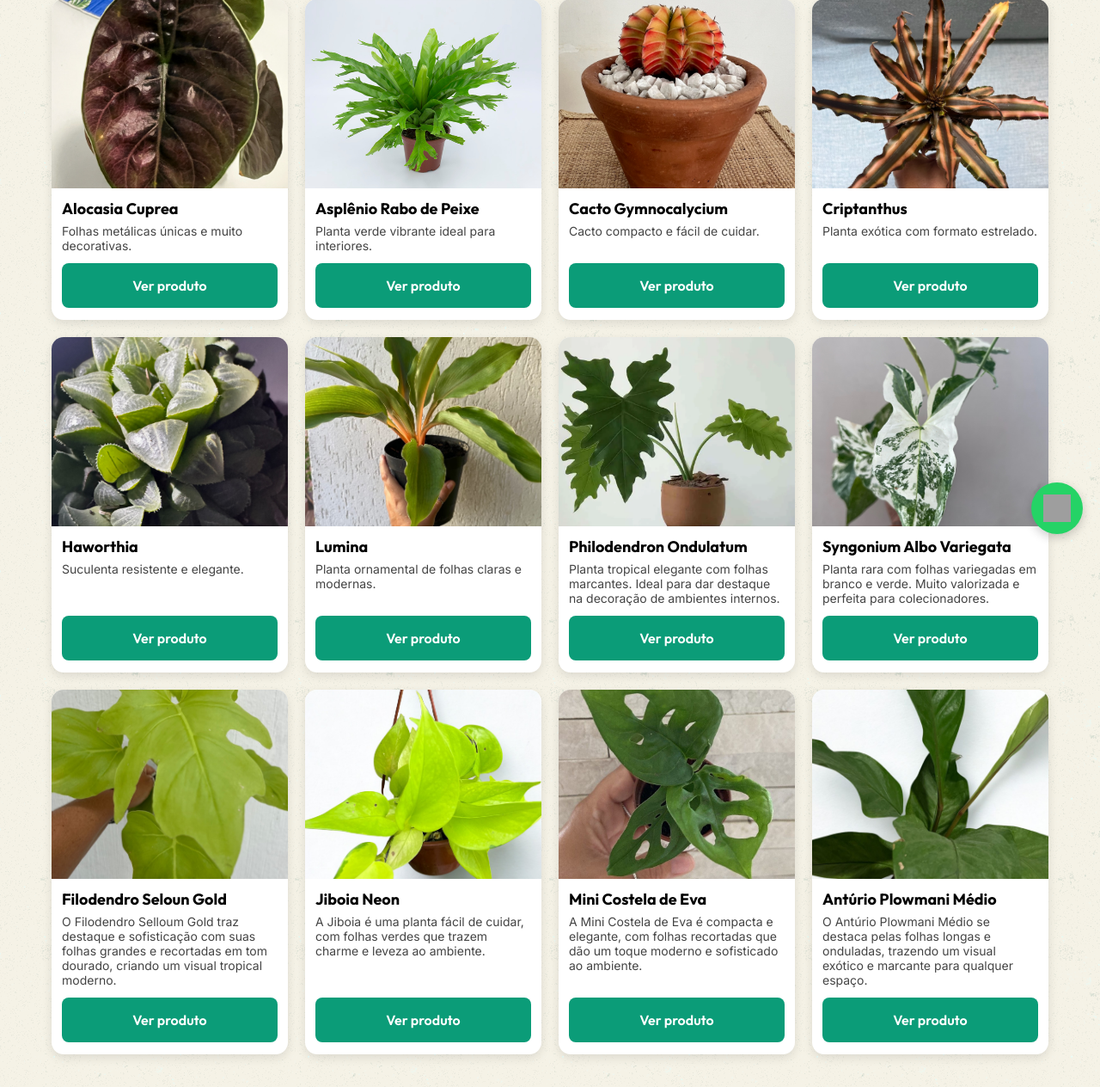
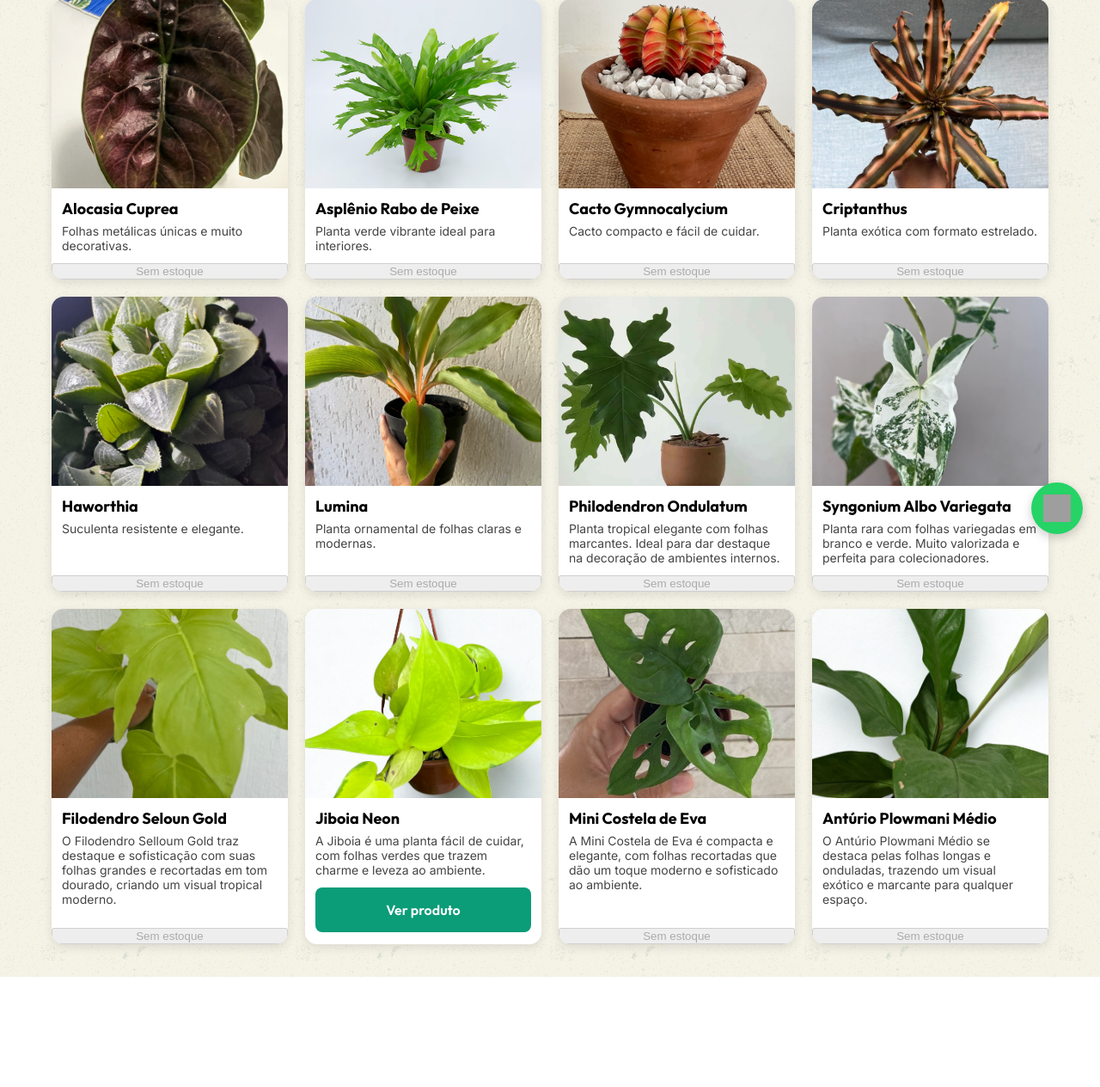
Before and after one commit to mgprimeatrain/sereia-verdinha, a Flask app: page / in a window 1280 px wide. Shown: the part 159-1423 px from the top of the page at 86% size. After the commit the page ends 1295 px from the top, so only its background shows below. Run offline with Flask 3, Linux system fonts and the light colour scheme; grey boxes are pictures that could not be loaded.

Commit message:
botão sem estoque + ajustes layout

```diff
--- a/app.py
+++ b/app.py
@@ -3,6 +3,8 @@ import urllib.parse
 
 app = Flask(__name__)
 app.secret_key = "sereia_verdinha_chave"
+
+SENHA_ADMIN = "Renata80$"
 
 fretes = {
     "Vila Isabel": 10,
@@ -25,84 +27,98 @@ plantas = [
         "nome": "Alocasia Cuprea",
         "preco": "120,00",
         "image": "alocasia_cuprea.JPG",
-        "descricao": "Folhas metálicas únicas e muito decorativas."
+        "descricao": "Folhas metálicas únicas e muito decorativas.",
+        "estoque": 0
     },
     {
         "id": 2,
         "nome": "Asplênio Rabo de Peixe",
         "preco": "45,00",
         "image": "asplenio_rabo_de_peixe.JPG",
-        "descricao": "Planta verde vibrante ideal para interiores."
+        "descricao": "Planta verde vibrante ideal para interiores.",
+        "estoque": 0
     },
     {
         "id": 3,
         "nome": "Cacto Gymnocalycium",
         "preco": "35,00",
         "image": "cacto_gymnocalycium.JPG",
-        "descricao": "Cacto compacto e fácil de cuidar."
+        "descricao": "Cacto compacto e fácil de cuidar.",
+        "estoque":0
     },
     {
         "id": 4,
         "nome": "Criptanthus",
         "preco": "50,00",
         "image": "criptanthus.JPG",
-        "descricao": "Planta exótica com formato estrelado."
+        "descricao": "Planta exótica com formato estrelado.",
+        "estoque":0
     },
     {
         "id": 5,
         "nome": "Haworthia",
         "preco": "40,00",
         "image": "haworitha.JPG",
-        "descricao": "Suculenta resistente e elegante."
+        "descricao": "Suculenta resistente e elegante.",
+        "estoque": 0
     },
     {
         "id": 6,
         "nome": "Lumina",
         "preco": "70,00",
         "image": "lumina.JPG",
-        "descricao": "Planta ornamental de folhas claras e modernas."
+        "descricao": "Planta ornamental de folhas claras e modernas.",
+        "estoque":0
     },
     {
         "id": 7,
         "nome": "Philodendron Ondulatum",
         "preco": "79,00",
         "image": "phondulatum.jpg",
-        "descricao": "Planta tropical elegante com folhas marcantes. Ideal para dar destaque na decoração de ambientes internos."
+        "descricao": "Planta tropical elegante com folhas marcantes. Ideal para dar destaque na decoração de ambientes internos.",
+        "estoque": 0
     },
     {
         "id": 8,
         "nome": "Syngonium Albo Variegata",
         "preco": "150,00",
         "image": "singonio_albo_variegata.jpg",
-        "descricao": "Planta rara com folhas variegadas em branco e verde. Muito valorizada e perfeita para colecionadores."
+        "descricao": "Planta rara com folhas variegadas em branco e verde. Muito valorizada e perfeita para colecionadores.",
+        "estoque": 0
     },
     {
     "id": 9,
     "nome": "Filodendro Seloun Gold",
     "preco": "70,00",
     "image": "filodendro_seloun_gold.JPG",
-    "descricao": "O Filodendro Selloum Gold traz destaque e sofisticação com suas folhas grandes e recortadas em tom dourado, criando um visual tropical moderno."
+    "descricao": "O Filodendro Selloum Gold traz destaque e sofisticação com suas folhas grandes e recortadas em tom dourado, criando um visual tropical moderno.",
+    "estoque": 0
+
+
     },
     {
     "id": 10,
     "nome": "Jiboia Neon",
     "preco": "45,00",
     "image": "jiboia.jpg",
-    "descricao": "A Jiboia é uma planta fácil de cuidar, com folhas verdes que trazem charme e leveza ao ambiente."
+    "descricao": "A Jiboia é uma planta fácil de cuidar, com folhas verdes que trazem charme e leveza ao ambiente.",
+    "estoque": 1
 },
 {
     "id": 11,
     "nome": "Mini Costela de Eva",
     "preco": "39,90",
     "image": "mini_costela_de_eva.jpg",
-    "descricao": "A Mini Costela de Eva é compacta e elegante, com folhas recortadas que dão um toque moderno e sofisticado ao ambiente."
+    "descricao": "A Mini Costela de Eva é compacta e elegante, com folhas recortadas que dão um toque moderno e sofisticado ao ambiente.",
+    "estoque":0
 },
 {
     "id": 12,
     "nome": "Antúrio Plowmani Médio",
     "preco": "79,90",
     "image": "anturio_plowmani_medio.jpg",
-    "descricao": "O Antúrio Plowmani Médio se destaca pelas folhas longas e onduladas, trazendo um visual exótico e marcante para qualquer espaço."
+    "descricao": "O Antúrio Plowmani Médio se destaca pelas folhas longas e onduladas, trazendo um visual exótico e marcante para qualquer espaço.",
+    "estoque":0
 }
 ]
 
@@ -110,17 +126,43 @@ plantas = [
 def inicio():
     return render_template("index.html", plantas=plantas)
 
-@app.route("/aglaonema")
-def aglaonema():
-    return render_template("aglaonema.html")
+@app.route("/admin/login", methods=["GET", "POST"])
+def admin_login():
+    erro = None
 
-@app.route("/sansevieria")
-def sansevieria():
-    return render_template("sansevieria.html")
+    if request.method == "POST":
+        senha = request.form.get("senha")
 
-@app.route("/phondulatum")
-def phondulatum():
-    return render_template("phondulatum.html")
+        if senha == SENHA_ADMIN:
+            session["admin_logado"] = True
+            return redirect(url_for("admin_estoque"))
+        else:
+            erro = "Senha incorreta."
+
+    return render_template("admin_login.html", erro=erro)
+
+@app.route("/admin/logout")
+def admin_logout():
+    session.pop("admin_logado", None)
+    return redirect(url_for("index"))
+
+@app.route("/admin/estoque", methods=["GET", "POST"])
+def admin_estoque():
+    if not session.get("admin_logado"):
+        return redirect(url_for("admin_login"))
+
+    if request.method == "POST":
+        planta_id = int(request.form.get("id"))
+        novo_estoque = int(request.form.get("estoque"))
+
+        for planta in plantas:
+            if planta["id"] == planta_id:
+                planta["estoque"] = novo_estoque
+                break
+
+        return redirect(url_for("admin_estoque"))
+
+    return render_template("admin_estoque.html", plantas=plantas)
 
 @app.route("/comprar")
 def comprar():
--- a/static/style.css
+++ b/static/style.css
@@ -638,3 +638,23 @@ body {
     align-items: center;
     justify-content: center;
 }
+.btn-comprar {
+    background-color: #2f5d3a;
+    color: white;
+    border: none;
+    padding: 12px 18px;
+    border-radius: 10px;
+    cursor: pointer;
+    font-size: 15px;
+    width: 100%;
+}
+.btn-sem-estoque {
+    background-color: #d9534f;
+    color: rgb(255, 0, 0);
+    border: none;
+    padding: 12px 18px;
+    border-radius: 10px;
+    cursor: not-allowed;
+    font-size: 15px;
+    width: 100%;
+}
--- a/templates/index.html
+++ b/templates/index.html
@@ -26,7 +26,13 @@
             <img src="{{ url_for('static', filename='img/' + planta.image) }}" alt="{{ planta.nome }}">
             <h2>{{ planta.nome }}</h2>
             <p>{{ planta.descricao }}</p>
-            <a href="/produto/{{ planta.id }}" class="botao">Ver produto</a>
+
+            {% if planta.estoque > 0 %}
+                <a href="/produto/{{ planta.id }}" class="botao">Ver produto</a>
+            {% else %}
+                <button class="botao-sem-estoque" disabled>Sem estoque</button>
+            {% endif %}
+
         </div>
         {% endfor %}
     </section>
```
Also changed, not shown: templates/admin_estoque.html (added, +40 -0 lines), templates/admin_login.html (added, +29 -0 lines).
